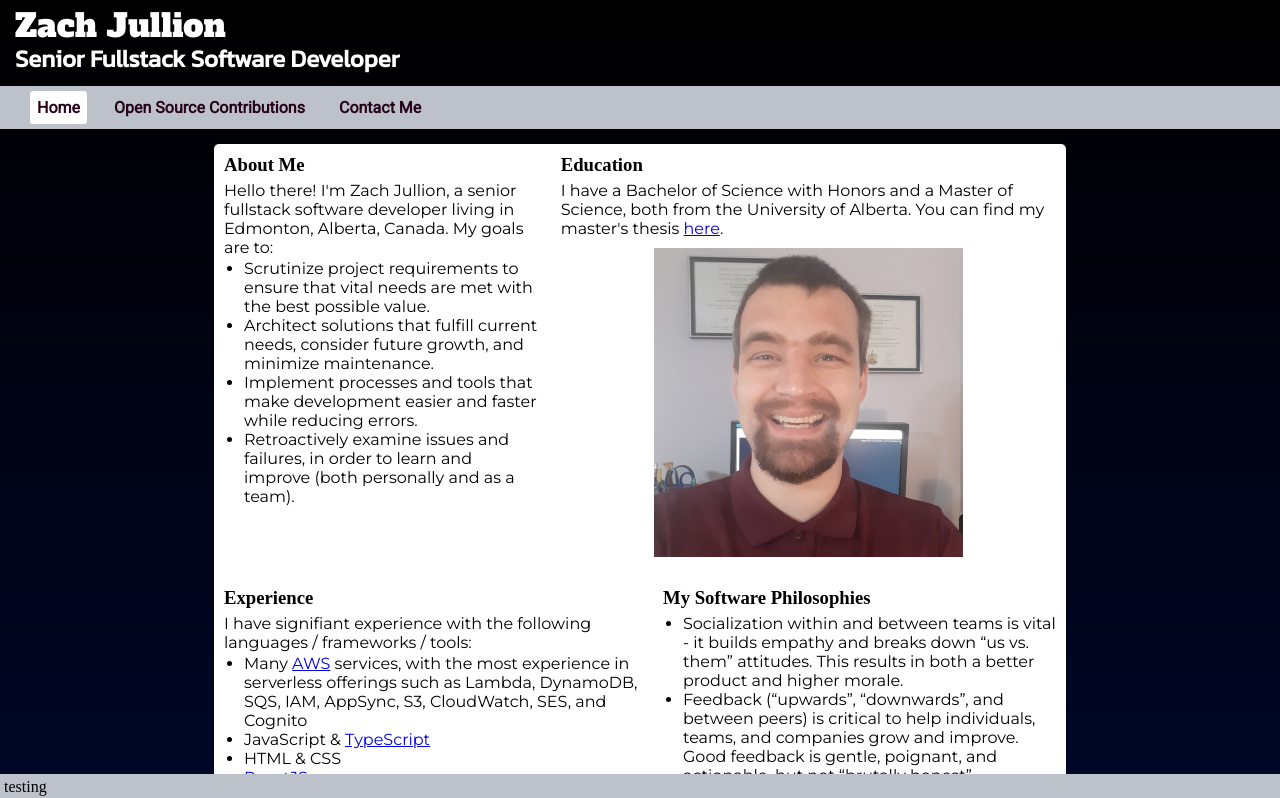
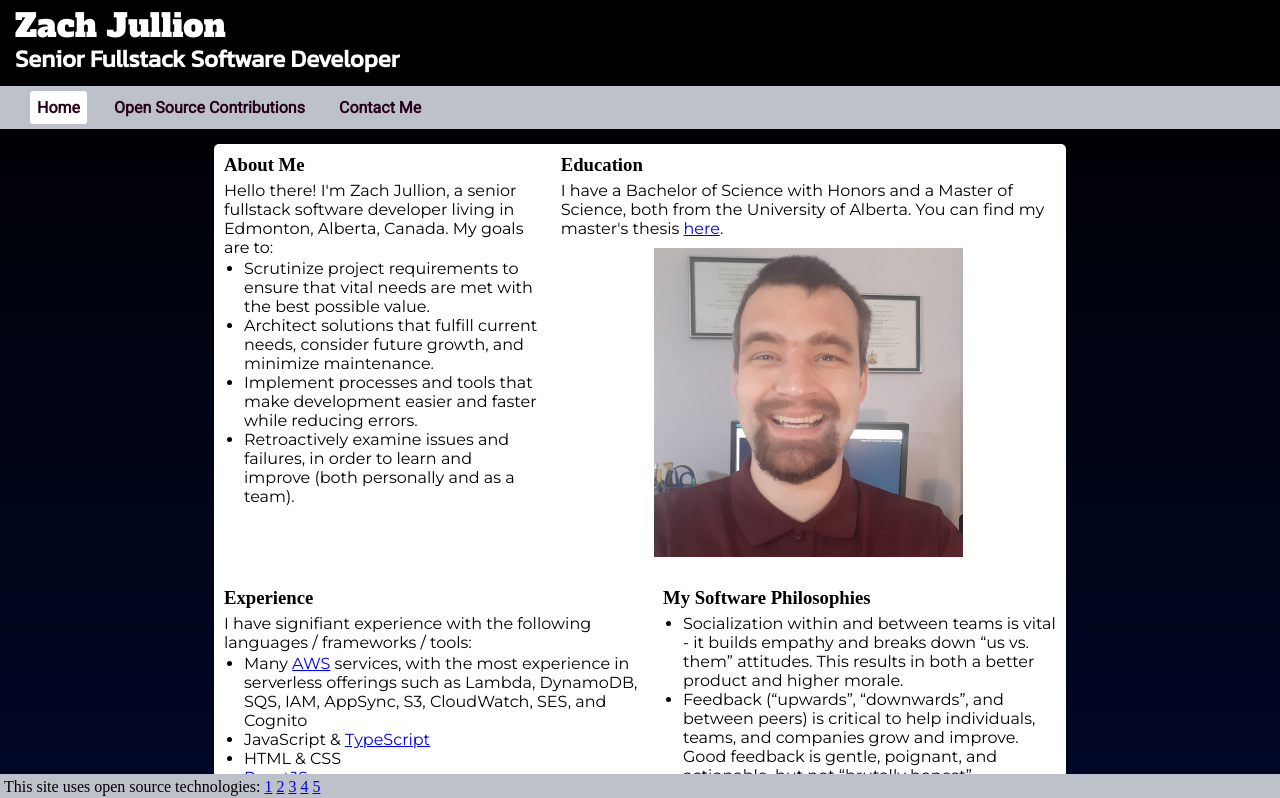
Before and after one commit to zjullion/zjullionca, a React app in the folder frontend/: page / in a window 1280 px wide. Shown: the top 798 px of the page. Built offline with nearby package versions, Linux system fonts and the light colour scheme.

Commit message:
Add links to open source technologies distributed in the frontend (#8)

```diff
--- a/frontend/src/components/PageContainer.tsx
+++ b/frontend/src/components/PageContainer.tsx
@@ -1,6 +1,8 @@
 import { FunctionComponent } from 'react'
 import { Link, LinkProps, Outlet, useLocation } from 'react-router-dom'
 import { styled } from 'styled-components'
+
+import { SafeLink } from './base'
 
 const generateScreenWidthStyles = (
   styles: [string, string, string, string, string, string, string, string],
@@ -118,7 +120,14 @@ export const PageContainer: FunctionComponent = () => {
       <ContentContainer>
         <Outlet />
       </ContentContainer>
-      <BottomBar>testing</BottomBar>
+      <BottomBar>
+        This site uses open source technologies:{' '}
+        <SafeLink content="1" to="https://github.com/emotion-js/emotion" />{' '}
+        <SafeLink content="2" to="https://github.com/uNmAnNeR/imaskjs" />{' '}
+        <SafeLink content="3" to="https://github.com/facebook/react" />{' '}
+        <SafeLink content="4" to="https://github.com/remix-run/react-router" />{' '}
+        <SafeLink content="5" to="https://github.com/styled-components/styled-components" />{' '}
+      </BottomBar>
     </AppContainer>
   )
 }
```
